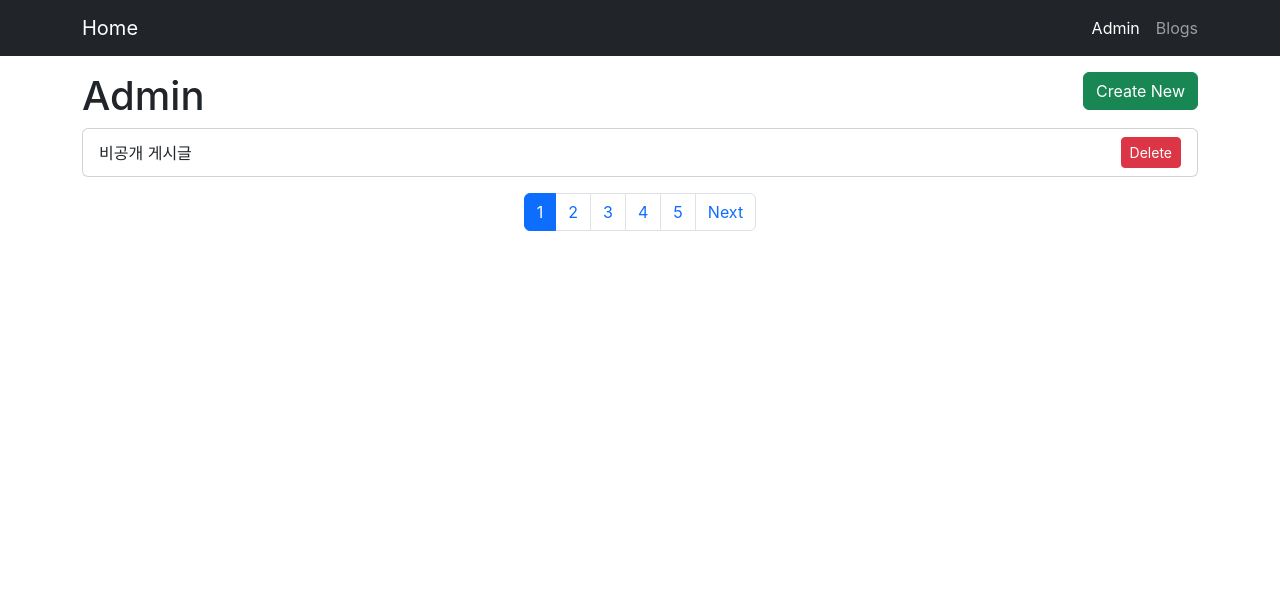
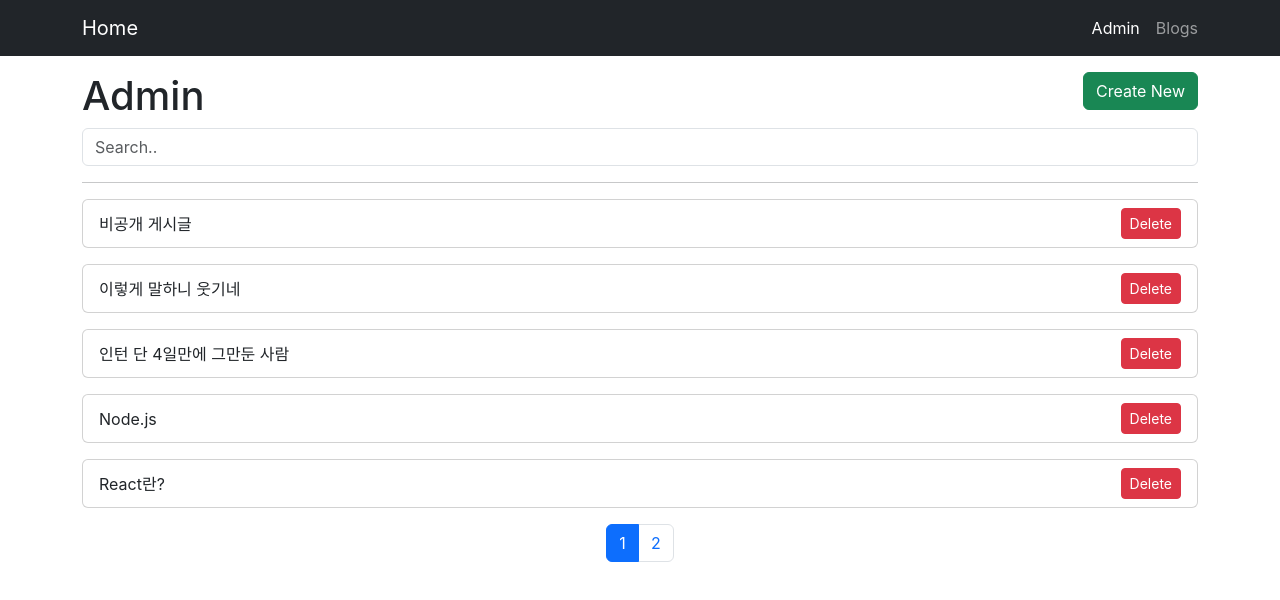
Before and after one commit to chodonghoon2/ReactBlogPage, a React (Create React App) app in the folder react-basic/: page /admin in a window 1280 px wide. Shown: the top 600 px of the page. Built offline with nearby package versions, Linux system fonts and the light colour scheme; data requests are answered from the project's data file; the HTML template or start-up script is replaced by a standard one.

Commit message:
페이지바에 마무리

```diff
--- a/react-basic/db.json
+++ b/react-basic/db.json
@@ -45,7 +45,7 @@
     {
       "title": "비공개 게시글",
       "body": "비공개",
-      "publish": false,
+      "publish": true,
       "createdAt": 1678367528085,
       "id": 9
     }
--- a/react-basic/src/component/BlogForm.js
+++ b/react-basic/src/component/BlogForm.js
@@ -1,7 +1,8 @@
 import { useEffect, useState } from "react";
 import axios from "axios";
 import { useHistory, useParams } from "react-router-dom";
-import { bool } from "prop-types";
+import porpTypes from 'prop-types';
+import { propTypes } from "react-bootstrap/esm/Image";
 
 const BlogForm = ({editing}) => {
     const [title , setTitle] = useState('');
@@ -104,7 +105,7 @@ const BlogForm = ({editing}) => {
 };
 
 BlogForm.propsTypes = {
-  editing: bool
+  editing: porpTypes.bool
 };
 
 BlogForm.defaultProps = {
--- a/react-basic/src/component/BlogList.js
+++ b/react-basic/src/component/BlogList.js
@@ -1,11 +1,11 @@
 import axios from "axios";
-import { bool } from "prop-types";
-import { useState , useEffect } from "react";
+import { useState , useEffect , useCallback } from "react";
 import { useHistory, useLocation } from "react-router-dom";
 
 import Card from "../component/Card";
 import LoadingSpinner from "../component/LoadingSpinner";
 import Pagination from "./Pagination";
+import porpTypes from 'prop-types';
 
 const BlogList = ({isAdmin}) => {
     const history = useHistory();
@@ -17,7 +17,8 @@ const BlogList = ({isAdmin}) => {
     const [currentPage , setCurrentPage] = useState(1);
     const [numberOfPosts , setNumberOfPosts] = useState(0);
     const [numberOfPages , setnumberOfPages] = useState(0);
-    const limit = 1;
+    const [searchText , setSearchText] = useState('');
+    const limit = 5;
 
     // 게시물에 개수에 따라 페이지수를 표시해주는 로직을 작성시 오류 발생
     // 배열의 길이가 넘어갔다고 뜸... 2일째 해결 불가... 일단 넘어가자
@@ -30,16 +31,18 @@ const BlogList = ({isAdmin}) => {
 
     //뒤로가기 시 전에 페이지로 넘어가기 ex 2에서 1로
     const onClickPageButton = (page) => {
-        history.push(`/admin?page=${page}`)
-        getPosts(page);
+        //${location.pathname}를 통해 해당 url에 대한 페이지로 넘어가게 만듬 ex admin에서 넘길 때와 Blogs에서 넘길 때 각각 넘어가게 함
+        history.push(`${location.pathname}?page=${page}`)
     };
 
-    const getPosts = (page = 1) => {
+    // 2번 방법
+    const getPosts =  useCallback((page = 1) => {
         let params = {
             _page: page,
             _limit: limit,
             _sort: 'id',
-            _order: 'desc'
+            _order: 'desc',
+            title_like: searchText
         }
 
         if(!isAdmin) {
@@ -53,13 +56,38 @@ const BlogList = ({isAdmin}) => {
             setPosts(res.data);
             setLoading(false);
         })
-    }
+    }, [isAdmin ,searchText] )
 
     useEffect(() => {
+    // 1번 방법
+    //     const getPosts = (page = 1) => {
+    //     let params = {
+    //         _page: page,
+    //         _limit: limit,
+    //         _sort: 'id',
+    //         _order: 'desc'
+    //     }
+
+    //     if(!isAdmin) {
+    //         params = {...params, publish: true};
+    //     }
+
+    //     axios.get(`http://localhost:3001/posts` , {
+    //         params
+    //     }).then((res) => {
+    //         setNumberOfPosts(res.headers['x-total-count']);
+    //         setPosts(res.data);
+    //         setLoading(false);
+    //     })
+    // }
+        setCurrentPage(parseInt(pageParam) || 1);
         // parseInt int로 변경해주는 함수 현재 pageParam는 str으로 넘어오기 때문에 오류가 발생한다.
-        getPosts(parseInt(pageParam));
-        setCurrentPage(parseInt(pageParam) || 1);
-    },[pageParam]);
+        getPosts(parseInt(pageParam) || 1);
+    },[pageParam , getPosts ]);
+    // getPosts dependency에 대해 getPosts를 넣어주면 위에 getPosts에 대한 워닝이 뜸 그 이유는 뭘까?
+    // 함수는 랜더링 할 때 마다 새로운 함수를 생성한다 따라서 같은 함수이여도 처음과 두번째 .. 생선된 함수는 다른 함수이다.
+    // 따라서 그냥 getPosts를 넣으면 계속 새로운 함수가 생성됬다고 인식되어 무한 루프에 빠진다
+    // 해결 방법 1. getPosts를 해당 useEffect안에 넣는다 2.useCallback 함수를 사용한다
 
     const deleteBlog = (e , id) => {
         e.stopPropagation();
@@ -95,32 +123,44 @@ const BlogList = ({isAdmin}) => {
         )
     };
 
+    const onSearch = () => {
+        getPosts(1);
+    };
+
     if (Loading) {
             return (
                 <LoadingSpinner />
             );
         }
 
-        if(posts.length === 0 ) {
-            return (
-                <div>'No Blog Posts Found'</div>
-            )
-        }
-
         return (
             <div>
+                <input
+                    type="text"
+                    placeholder="Search.."
+                    className="form-control"
+                    value={searchText}
+                    onChange= {(e) => { setSearchText(e.target.value)
+                    onkeyup={onSearch}
+                    }}
+                />
+                <hr/>
+                {posts.length === 0
+                    ? <div>'No Blog Posts Found'</div>
+                    : <>
                     {renderBlogList()}
                     {numberOfPages > 1 &&  <Pagination
                         currentPage={currentPage}
                         numberOfPages={numberOfPages}
                         onClick={onClickPageButton}
                     />}
+                </>}
             </div>
         )
 };
 
 BlogList.propTypes = {
-    isAdmin: bool
+    isAdmin: porpTypes.bool
 };
 
 BlogList.defaultProps = {
```
Lines whose indentation alone changed are shown as unchanged.
